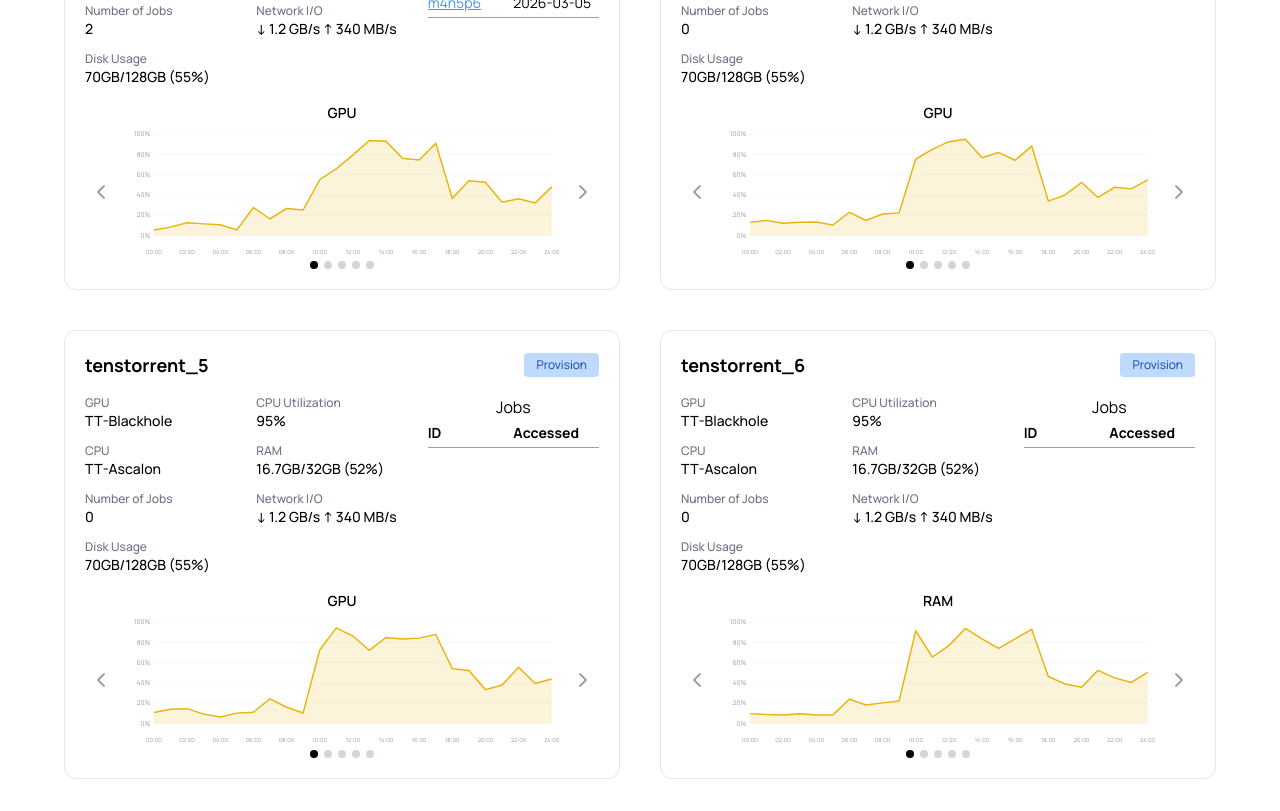
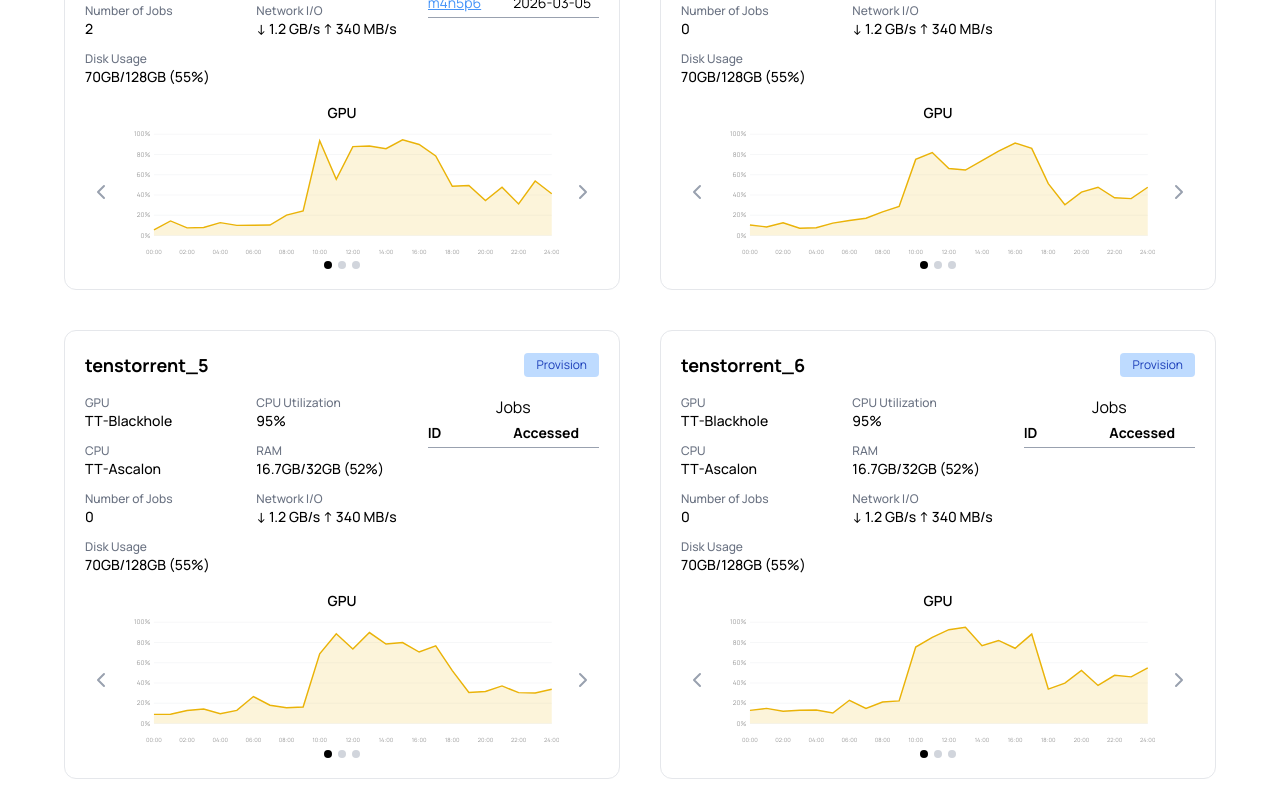
Before and after one commit to UTMIST/Mist, a React (Vite) app in the folder web-interface/: page /machines in a window 1280 px wide. Shown: the part 780-1591 px from the top of the page. Built offline with nearby package versions, Linux system fonts and the light colour scheme.

Commit message:
refactor: update UsageData to hold specific components in an ordered fashion

```diff
--- a/web-interface/src/components/Chart.tsx
+++ b/web-interface/src/components/Chart.tsx
@@ -1,10 +1,11 @@
 import { ChevronLeft, ChevronRight } from 'lucide-react'
 import { useState } from 'react'
-import type { UsageData } from '#/types/job.ts'
+import type {UsageData} from "#/types/usageData.ts";
 
-export default function Chart({ data }: { data: UsageData[] }) {
+export default function Chart({ data }: { data: UsageData }) {
+  const componentOrder = ["gpu", "cpu", "ram"] as const;
   const [index, setIndex] = useState(0)
-  const numComponents = data.length
+  const numComponents = componentOrder.length
 
   const handlePrev = () =>
     setIndex((i) => (i - 1 + numComponents) % numComponents)
@@ -20,8 +21,8 @@
   const chartW = width - padLeft - padRight
   const chartH = height - padTop - padBottom
 
-  const points = data[index].observations.map((val, i) => {
-    const x = padLeft + (i / (data[index].observations.length - 1)) * chartW
+  const points = data[componentOrder[index]].map((val, i) => {
+    const x = padLeft + (i / (data[componentOrder[index]].length - 1)) * chartW
     const y = padTop + chartH - (val / max) * chartH
     return `${x},${y}`
   })
@@ -54,7 +55,7 @@
   return (
     <div className="mt-4">
       <h3 className="text-center font-semibold text-sm mb-1">
-        {data[index].component}
+        {componentOrder[index].toUpperCase()}
       </h3>
       <div className="flex items-center gap-2">
         <button
--- a/web-interface/src/types/job.ts
+++ b/web-interface/src/types/job.ts
@@ -6,7 +6,7 @@
   created: Date
   accessed: Date
   dockerImage: string
-  usageHistory: UsageData[] // the usage of the resources of the machine allocated to this specific job
+  usageHistory: UsageData // the usage of the resources of the machine allocated to this specific job
 }
 
 export type Job = BaseJob & { machine: BaseMachine }
--- a/web-interface/src/types/machine.ts
+++ b/web-interface/src/types/machine.ts
@@ -10,7 +10,7 @@
   cpuUsage: string
   network: { down: string; up: string }
   ip: string
-  usageHistory: UsageData[] // the usage of the total machine resources
+  usageHistory: UsageData // the usage of the total machine resources
 }
 
 export type Machine = BaseMachine & { jobs: BaseJob[] }
--- a/web-interface/src/types/usageData.ts
+++ b/web-interface/src/types/usageData.ts
@@ -1,4 +1,5 @@
 export type UsageData = {
-  component: string // Component that we observe. E.g. GPU, CPU, etc.
-  observations: number[]
+  gpu: number[],
+  cpu: number[],
+  ram: number[]
 }
--- a/web-interface/src/util.ts
+++ b/web-interface/src/util.ts
@@ -1,7 +1,6 @@
 import type {Alert} from "#/types/alert.ts";
 import type {Job} from "#/types/job.ts";
 import type {Machine} from "#/types/machine.ts";
-import type {UsageData} from "#/types/usageData.ts";
 
 export type User = {
   username: string
@@ -24,19 +23,14 @@
   console.log('logout called')
 }
 
-function generateSampleUsageData(): UsageData {
-  const components = ['GPU', 'CPU', 'RAM']
-
-  return {
-    component: components[Math.floor(Math.random() * components.length)], // of course these should be ordered, but this is sample data. When we use the real Grafana data we will throw this out anyway.
-    observations: Array.from({ length: 25 }, (_, i) => {
+function generateSampleUsageData(): number[] {
+  return Array.from({ length: 25 }, (_, i) => {
       if (i < 6) return 5 + Math.random() * 10
       if (i < 10) return 10 + Math.random() * 20
       if (i < 14) return 50 + Math.random() * 45
       if (i < 18) return 70 + Math.random() * 25
       return 30 + Math.random() * 30
-    }),
-  }
+    })
 }
 
 type SampleData = {
@@ -61,13 +55,11 @@
         up: '340 MB/s',
       },
       ip: '11.22.33.44',
-      usageHistory: [
-        generateSampleUsageData(),
-        generateSampleUsageData(),
-        generateSampleUsageData(),
-        generateSampleUsageData(),
-        generateSampleUsageData(),
-      ],
+      usageHistory: {
+        gpu: generateSampleUsageData(),
+        cpu: generateSampleUsageData(),
+        ram: generateSampleUsageData()
+      },
     },
     {
       id: 'tenstorrent_2',
@@ -82,13 +74,11 @@
         up: '32 MB/s',
       },
       ip: '11.22.33.45',
-      usageHistory: [
-        generateSampleUsageData(),
-        generateSampleUsageData(),
-        generateSampleUsageData(),
-        generateSampleUsageData(),
-        generateSampleUsageData(),
-      ],
+      usageHistory: {
+        gpu: generateSampleUsageData(),
+        cpu: generateSampleUsageData(),
+        ram: generateSampleUsageData()
+      },
     },
     {
       id: 'tenstorrent_3',
@@ -103,13 +93,11 @@
         up: '340 MB/s',
       },
       ip: '11.22.33.44',
-      usageHistory: [
-        generateSampleUsageData(),
-        generateSampleUsageData(),
-        generateSampleUsageData(),
-        generateSampleUsageData(),
-        generateSampleUsageData(),
-      ],
+      usageHistory: {
+        gpu: generateSampleUsageData(),
+        cpu: generateSampleUsageData(),
+        ram: generateSampleUsageData()
+      },
     },
     {
       id: 'tenstorrent_4',
@@ -124,13 +112,11 @@
         up: '340 MB/s',
       },
       ip: '11.22.33.44',
-      usageHistory: [
-        generateSampleUsageData(),
-        generateSampleUsageData(),
-        generateSampleUsageData(),
-        generateSampleUsageData(),
-        generateSampleUsageData(),
-      ],
+      usageHistory: {
+        gpu: generateSampleUsageData(),
+        cpu: generateSampleUsageData(),
+        ram: generateSampleUsageData()
+      },
     },
     {
       id: 'tenstorrent_5',
@@ -145,13 +131,11 @@
         up: '340 MB/s',
       },
       ip: '11.22.33.44',
-      usageHistory: [
-        generateSampleUsageData(),
-        generateSampleUsageData(),
-        generateSampleUsageData(),
-        generateSampleUsageData(),
-        generateSampleUsageData(),
-      ],
+      usageHistory: {
+        gpu: generateSampleUsageData(),
+        cpu: generateSampleUsageData(),
+        ram: generateSampleUsageData()
+      },
     },
     {
       id: 'tenstorrent_6',
@@ -166,13 +150,11 @@
         up: '340 MB/s',
       },
       ip: '11.22.33.44',
-      usageHistory: [
-        generateSampleUsageData(),
-        generateSampleUsageData(),
-        generateSampleUsageData(),
-        generateSampleUsageData(),
-        generateSampleUsageData(),
-      ],
+      usageHistory: {
+        gpu: generateSampleUsageData(),
+        cpu: generateSampleUsageData(),
+        ram: generateSampleUsageData()
+      },
     },
   ]
 
@@ -183,13 +165,11 @@
       accessed: new Date('2026-03-05T11:01:00'),
       machine: machines[0],
       dockerImage: 'utmist/mpt-3.5-turbo',
-      usageHistory: [
-        generateSampleUsageData(),
-        generateSampleUsageData(),
-        generateSampleUsageData(),
-        generateSampleUsageData(),
-        generateSampleUsageData(),
-      ],
+      usageHistory: {
+        gpu: generateSampleUsageData(),
+        cpu: generateSampleUsageData(),
+        ram: generateSampleUsageData()
+      },
     },
     {
       id: 'a1b2c3',
@@ -197,13 +177,11 @@
       accessed: new Date('2026-03-05T11:01:00'),
       machine: machines[0],
       dockerImage: 'utmist/mpt-3.5-turbo',
-      usageHistory: [
-        generateSampleUsageData(),
-        generateSampleUsageData(),
-        generateSampleUsageData(),
-        generateSampleUsageData(),
-        generateSampleUsageData(),
-      ],
+      usageHistory: {
+        gpu: generateSampleUsageData(),
+        cpu: generateSampleUsageData(),
+        ram: generateSampleUsageData()
+      },
     },
     {
       id: 'x9y8z7',
@@ -211,13 +189,11 @@
       accessed: new Date('2026-03-05T11:01:00'),
       machine: machines[2],
       dockerImage: 'utmist/mpt-3.5-turbo',
-      usageHistory: [
-        generateSampleUsageData(),
-        generateSampleUsageData(),
-        generateSampleUsageData(),
-        generateSampleUsageData(),
-        generateSampleUsageData(),
-      ],
+      usageHistory: {
+        gpu: generateSampleUsageData(),
+        cpu: generateSampleUsageData(),
+        ram: generateSampleUsageData()
+      },
     },
     {
       id: 'm4n5p6',
@@ -225,13 +201,11 @@
       accessed: new Date('2026-03-05T11:01:00'),
       machine: machines[2],
       dockerImage: 'utmist/mpt-3.5-turbo',
-      usageHistory: [
-        generateSampleUsageData(),
-        generateSampleUsageData(),
-        generateSampleUsageData(),
-        generateSampleUsageData(),
-        generateSampleUsageData(),
-      ],
+      usageHistory: {
+        gpu: generateSampleUsageData(),
+        cpu: generateSampleUsageData(),
+        ram: generateSampleUsageData()
+      },
     },
   ]
 
@@ -247,15 +221,15 @@
 
   const alerts: Alert[] = [
     {
-      message: "A4000_3 current down for maintenance. Expect maintenance until 2026-05-06 11:00pm",
+      message: "A4000_3 is currently down for maintenance. Expect maintenance until 2026-05-06 11:00pm",
       severity: "high"
     },
     {
-      message: "A4000_3 current down for maintenance. Expect maintenance until 2026-05-06 11:00pm",
+      message: "A4000_4 scheduled for downtime from 2026-03-15 11:00pm to 2026-03-16 6:00am",
       severity: "medium"
     },
     {
-      message: "A4000_3 current down for maintenance. Expect maintenance until 2026-05-06 11:00pm",
+      message: "Tenstorrent_1's maintenance has been completed",
       severity: "low"
     },
   ]
```
